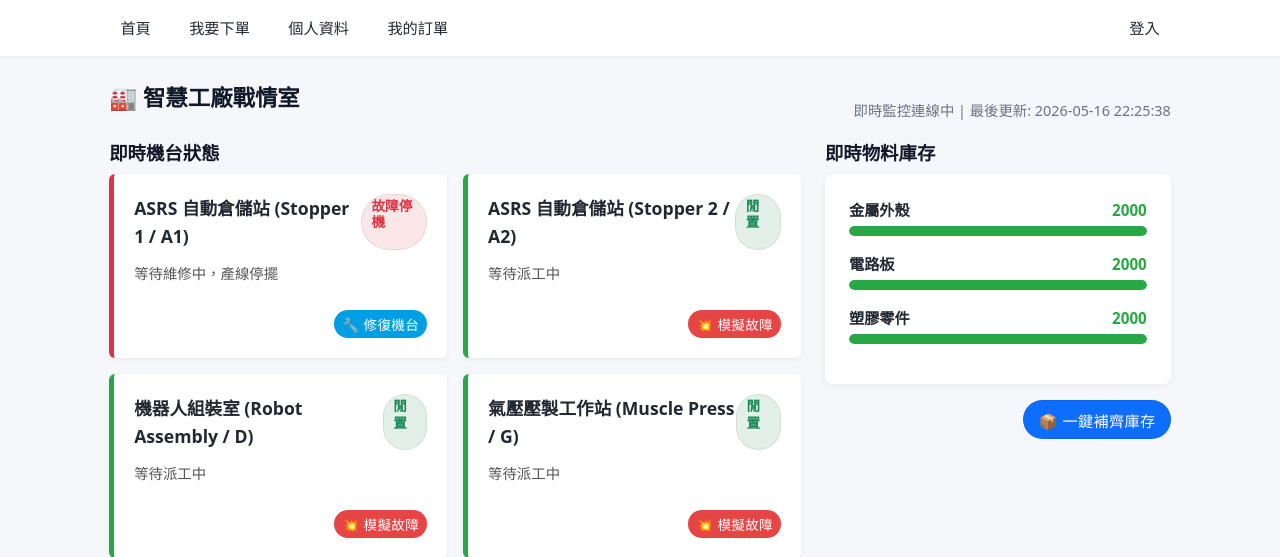
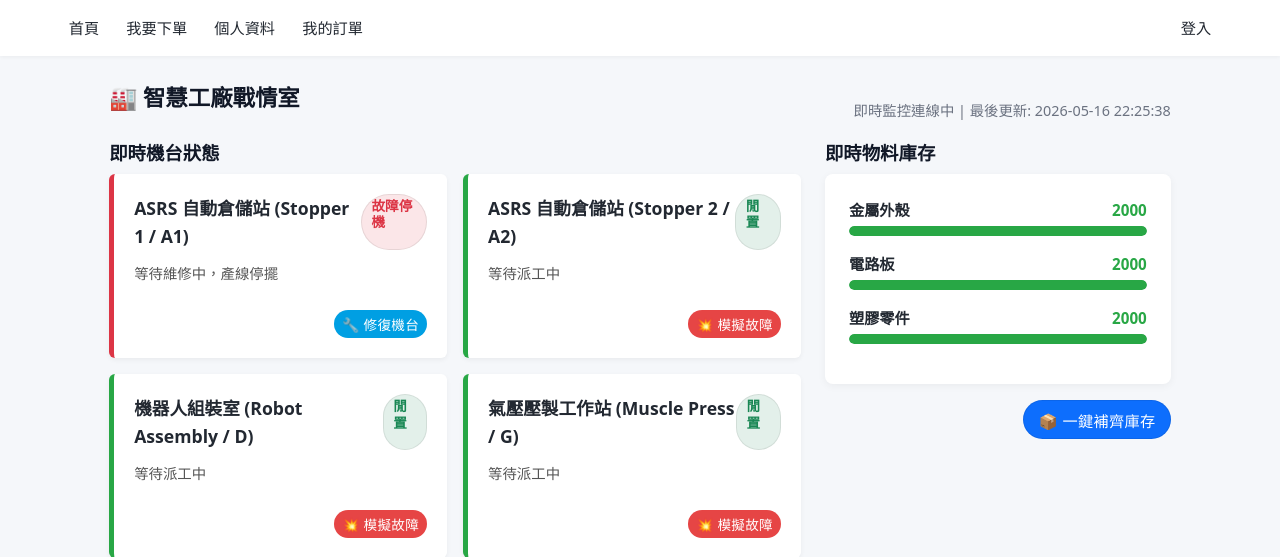
Before and after one commit to 70130H940410/Festo, a Flask app: page /admin/dashboard in a window 1280 px wide. Shown: the top 557 px of the page. Run offline with Flask 3, Linux system fonts and the light colour scheme; data comes from the database, SQL or seed files in the repository; data that the repository does not hold is empty.

Commit message:
style: fix navigation bar text wrapping and layout
- Prevent text from breaking into multiple lines on smaller screens
- Increase max-width and optimize spacing for the top navigation bar
- Add flex-wrap to ensure graceful degradation when space is limited

```diff
--- a/shopping_website/static/css/base.css
+++ b/shopping_website/static/css/base.css
@@ -46,28 +46,30 @@ header {
 }
 
 nav {
-  max-width: 1100px;
+  max-width: 1200px; /* 稍微加寬以容納更多選單 */
   margin: 0 auto;
   padding: 0.6rem 1.2rem;
   display: flex;
   align-items: center;
-  gap: 1rem;
+  gap: 0.5rem; /* 稍微縮小間距 */
+  flex-wrap: wrap; /* 允許換行，避免太擠 */
 }
 
 /* 右上角的登入/登出區域 */
 nav span {
   margin-left: auto;
   display: flex;
-  gap: 0.75rem;
+  gap: 0.5rem;
 }
 
 /* 導覽列連結 */
 nav a {
   text-decoration: none;
   font-size: 0.95rem;
-  padding: 0.4rem 0.7rem;
+  padding: 0.4rem 0.6rem;
   border-radius: 999px;
   color: var(--text-main);
+  white-space: nowrap; /* 確保文字不會斷成兩行 */
   transition: background-color 0.15s ease, color 0.15s ease;
 }
 
```
